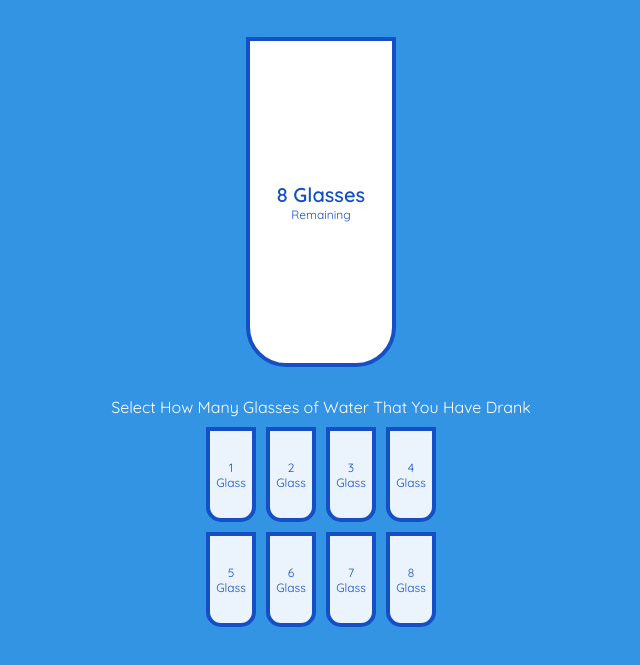
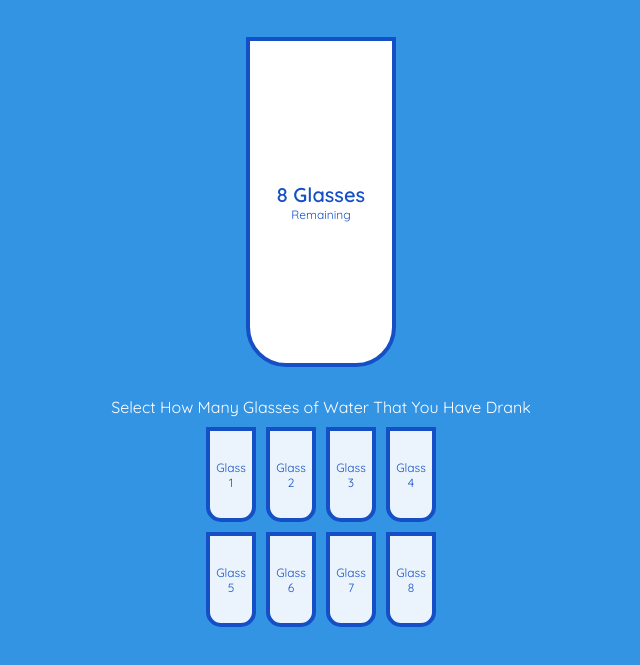
Before and after one commit to SarahTruesdell/Drink-Water, a plain HTML site: page index.html in a window 1280 px wide. Shown: the part 95-760 px from the top of the page, without its empty margins (319-959 px from the left). Drawn offline with Linux system fonts and the light colour scheme.

Commit message:
edited to say glass 1, glass 2, etc. on small cups

```diff
--- a/index.html
+++ b/index.html
@@ -23,14 +23,14 @@
     <p class="text">Select How Many Glasses of Water That You Have Drank</p>
 
     <div class="cups">
-        <div class="cup cup-small">1 <br> Glass</div>
-        <div class="cup cup-small">2 <br> Glass</div>
-        <div class="cup cup-small">3 <br> Glass</div>
-        <div class="cup cup-small">4 <br> Glass</div>
-        <div class="cup cup-small">5 <br> Glass</div>
-        <div class="cup cup-small">6 <br> Glass</div>
-        <div class="cup cup-small">7 <br> Glass</div>
-        <div class="cup cup-small">8 <br> Glass</div>
+        <div class="cup cup-small">Glass <br> 1</div>
+        <div class="cup cup-small">Glass <br> 2</div>
+        <div class="cup cup-small">Glass <br> 3</div>
+        <div class="cup cup-small">Glass <br> 4</div>
+        <div class="cup cup-small">Glass <br> 5</div>
+        <div class="cup cup-small">Glass <br> 6</div>
+        <div class="cup cup-small">Glass <br> 7</div>
+        <div class="cup cup-small">Glass <br> 8</div>
     </div>
 
     <script src="script.js"></script>
```
